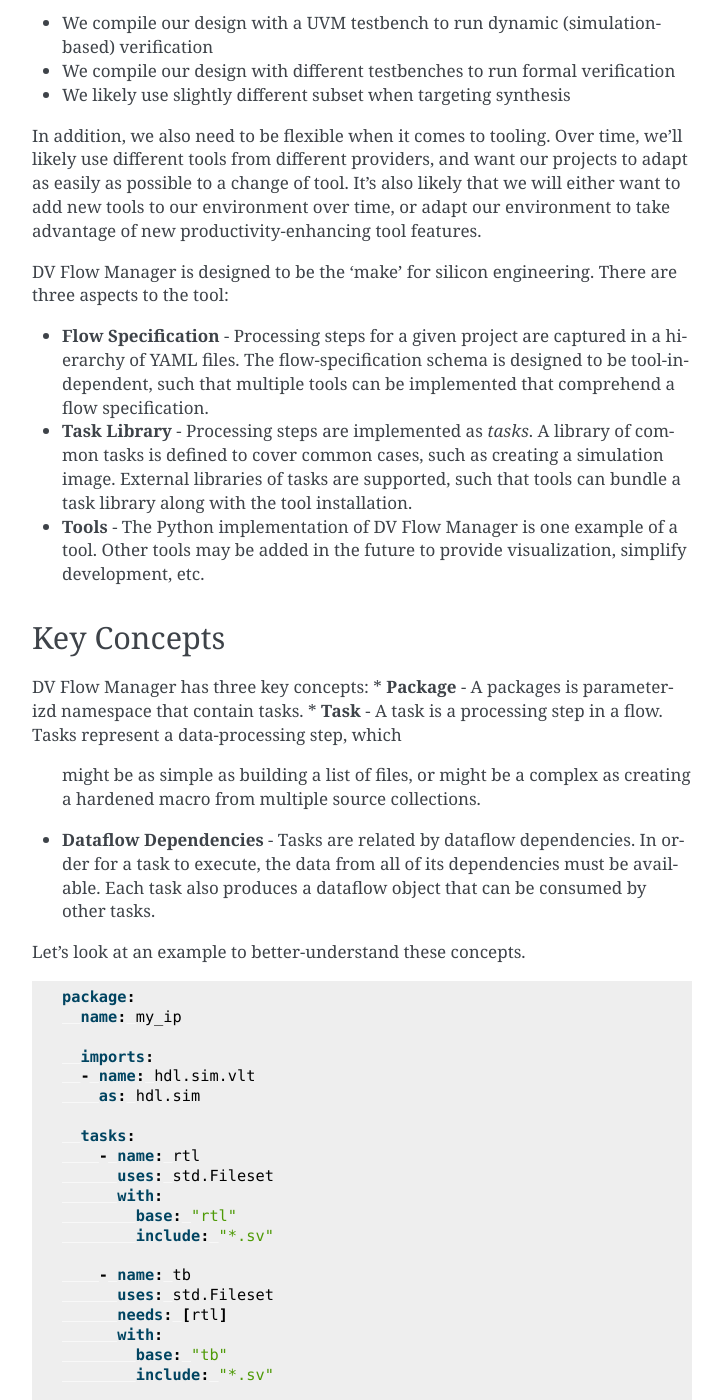
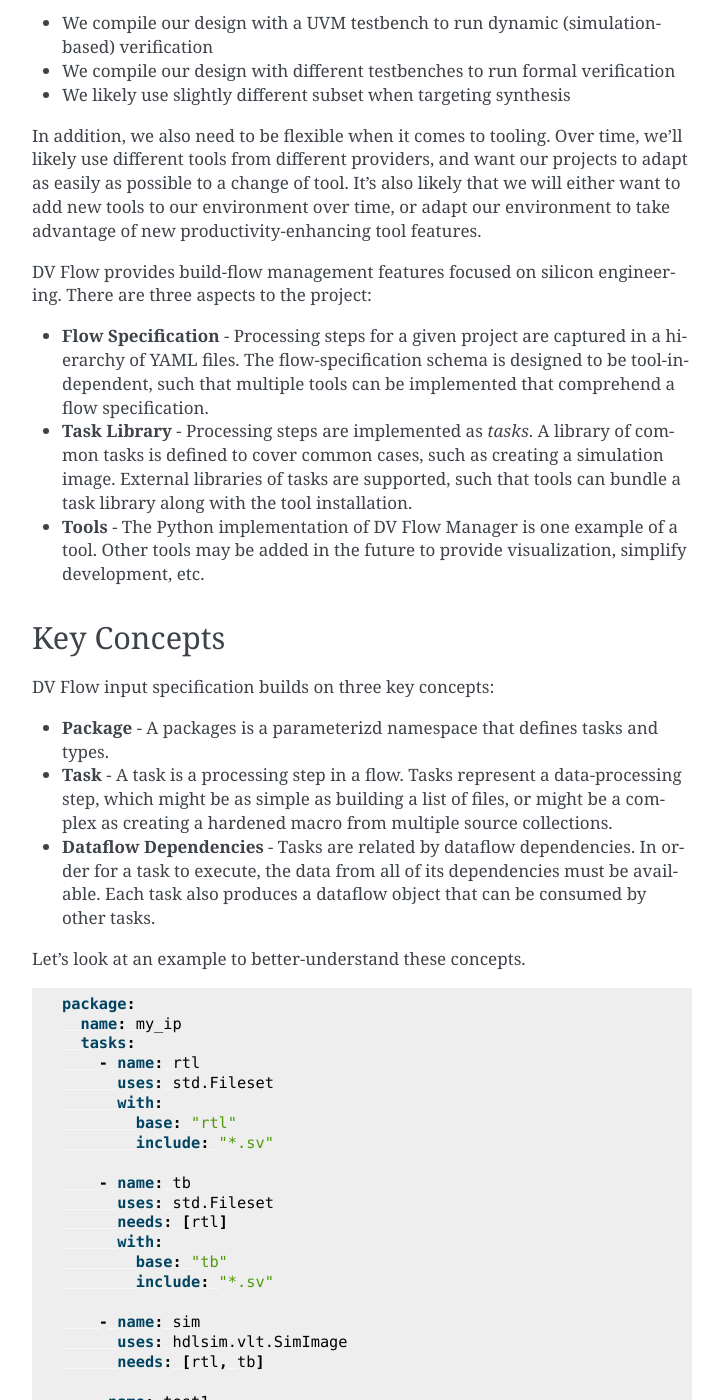
Before and after one commit to dv-flow/dv-flow.github.io, a Sphinx documentation site: the page built from docs/intro.rst, in a window 1280 px wide and 1400 px high, scrolled down 783 px. Shown: the whole window, without its empty margins (388-1111 px from the left). Built offline with Sphinx 7.4.7, drawn with Linux system fonts in a browser that asks for light colours; some of the changed text lies outside the part shown.

Commit message:
Doc updates
Signed-off-by: Matthew Ballance <matt.ballance@gmail.com>

```diff
--- a/docs/index.rst
+++ b/docs/index.rst
@@ -24,9 +24,10 @@ enables concurrent execution and efficient avoidance of redundant work.
 
 
 .. toctree::
-   :maxdepth: 2
+   :maxdepth: 3
    :caption: Contents:
 
    quickstart
    intro
+   userguide/index
    reference
--- a/docs/intro.rst
+++ b/docs/intro.rst
@@ -47,8 +47,8 @@ possible to a change of tool. It's also likely that we will either want to add n
 to our environment over time, or adapt our environment to take advantage of new
 productivity-enhancing tool features.
 
-DV Flow Manager is designed to be the 'make' for silicon engineering. There are three
-aspects to the tool:
+DV Flow provides build-flow management features focused on silicon engineering.
+There are three aspects to the project:
 
 * **Flow Specification** - Processing steps for a given project are captured in a hierarchy
   of YAML files. The flow-specification schema is designed to be tool-independent, such
@@ -64,8 +64,9 @@ aspects to the tool:
 Key Concepts
 ============
 
-DV Flow Manager has three key concepts:
-* **Package** - A packages is parameterizd namespace that contain tasks.
+DV Flow input specification builds on three key concepts:
+
+* **Package** - A packages is a parameterizd namespace that defines tasks and types.
 * **Task** - A task is a processing step in a flow. Tasks represent a data-processing step, which
   might be as simple as building a list of files, or might be a complex as creating a hardened macro
   from multiple source collections.
@@ -79,11 +80,6 @@ Let's look at an example to better-understand these concepts.
 
     package:
       name: my_ip
-
-      imports:
-      - name: hdl.sim.vlt
-        as: hdl.sim
-
       tasks:
         - name: rtl
           uses: std.Fileset
@@ -99,17 +95,17 @@ Let's look at an example to better-understand these concepts.
             include: "*.sv"
 
         - name: sim
-          uses: hdl.sim.SimImage
+          uses: hdlsim.vlt.SimImage
           needs: [rtl, tb]
 
         -name: test1
-          uses: hdl.sim.RunSim
+          uses: hdlsim.vlt.RunSim
           needs: [sim]
 
 The code above specifies two collections of source code --
 one for the design and one for the testbench. This source
 code is compiled into as simulation image using the
-pre-defined task named `hdl.sim.SimImage`. After,
+pre-defined task named `hdlsim.vlt.SimImage`. After,
 we execute the simulation image.
 
 
@@ -131,13 +127,13 @@ by passing arguments to the simulation.
 
     # ...
         -name: test1
-          uses: hdl.sim.RunSim
+          uses: hdlsim.vlt.RunSim
           needs: [sim]
         -name: test2
-          uses: hdl.sim.RunSim
+          uses: hdlsim.vlt.RunSim
           needs: [sim]
         -name: test3
-          uses: hdl.sim.RunSim
+          uses: hdlsim.vlt.RunSim
           needs: [sim]
 
 .. mermaid::
@@ -153,7 +149,8 @@ Our task graph now looks like the above. Our build tasks are sequential,
 while our test tasks only depend on the simulation image being
 up-to-date, and and can execute concurrently.
 
-## Dataflow
+Dataflow
+--------
 
 What ties all the tasks above together is dependency-based dataflow.
 
@@ -167,7 +164,7 @@ What ties all the tasks above together is dependency-based dataflow.
             include: "*.sv"
 
         - name: sim
-          uses: hdl.sim.SimImage
+          uses: hdlsim.vlt.SimImage
           needs: [rtl, tb]
 
 When the `sim` task places dependencies on the `rtl` and `tb`
--- /dev/null
+++ b/docs/userguide/packages.rst
@@ -0,0 +1,3 @@
+########
+Packages
+########
--- /dev/null
+++ b/docs/userguide/tasks.rst
@@ -0,0 +1,3 @@
+#####
+Tasks
+#####
--- a/ivpm.yaml
+++ b/ivpm.yaml
@@ -11,6 +11,8 @@ package:
       src: pypi
     - name: sphinxcontrib-mermaid
       src: pypi
+    - name: dv-flow-mgr
+      url: https://github.com/dv-flow/dv-flow-mgr.git
 
   - name: default
     deps:
```
Also changed, not shown: docs/Usecases.md (added, +31 -0 lines), docs/reference.rst (+12 -10 lines), docs/userguide/fundamentals.rst (added, +124 -0 lines), docs/userguide/index.rst (added, +11 -0 lines), docs/userguide/stdlib.rst (added, +45 -0 lines), 1 other file.
